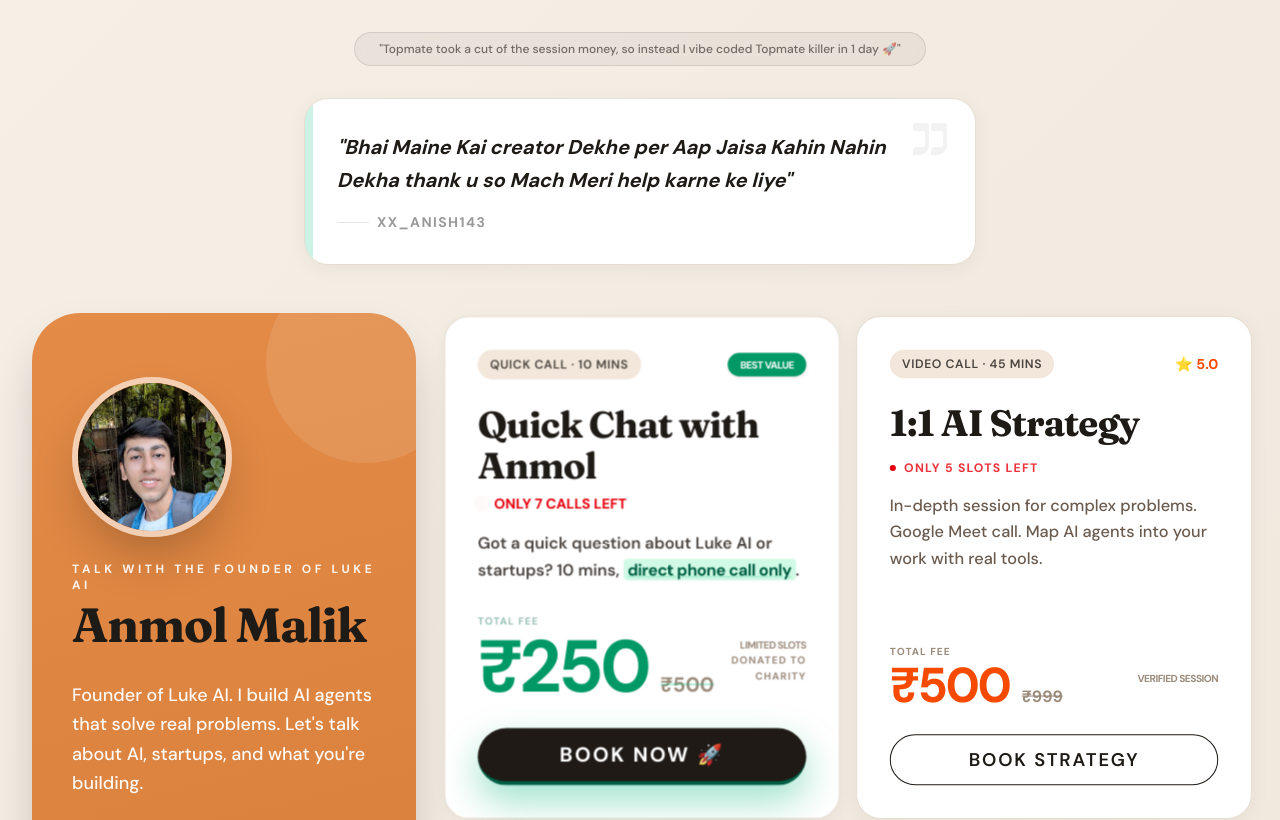
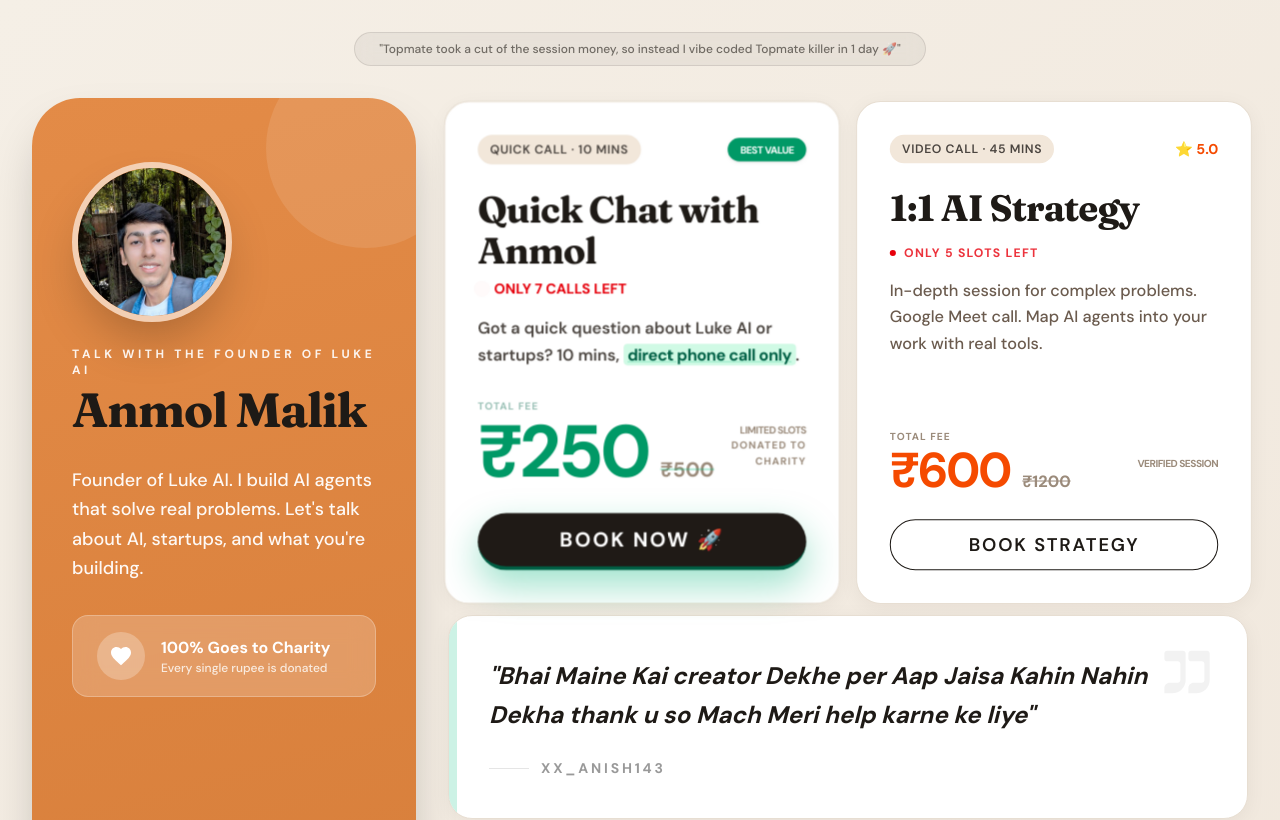
Before and after one commit to hash-anmol/talk-with-anmol, a Next.js app: page / in a window 1280 px wide. Shown: the top 820 px of the page. Built offline with nearby package versions, Linux system fonts and the light colour scheme; no server answers.

Commit message:
Reposition testimonial and update AI strategy price to ₹600

```diff
--- a/convex/bookings.ts
+++ b/convex/bookings.ts
@@ -12,7 +12,7 @@
     bookingType: v.union(v.literal("strategy"), v.literal("quick")),
   },
   handler: async (ctx, args) => {
-    const basePrice = args.bookingType === "strategy" ? 500 : 250;
+    const basePrice = args.bookingType === "strategy" ? 600 : 250;
     const price = args.recording ? basePrice + 200 : basePrice;
     const bookingId = await ctx.db.insert("bookings", {
       customerName: args.name,
--- a/src/app/booking/booking-form.tsx
+++ b/src/app/booking/booking-form.tsx
@@ -41,7 +41,7 @@
       .finally(() => setLoading(false));
   }, [date, bookingType]);
 
-  const basePrice = bookingType === "quick" ? 250 : 500;
+  const basePrice = bookingType === "quick" ? 250 : 600;
   const price = useMemo(() => (recording ? basePrice + 200 : basePrice), [recording, basePrice]);
 
   const submit = async () => {
--- a/src/app/page.tsx
+++ b/src/app/page.tsx
@@ -18,23 +18,6 @@
       {/* Banner */}
       <div className="mb-8 rounded-full bg-[#1f1a16]/5 px-6 py-2 text-xs font-medium text-[#1f1a16]/60 border border-[#1f1a16]/10 backdrop-blur-sm text-center">
         "Topmate took a cut of the session money, so instead I vibe coded Topmate killer in 1 day 🚀"
-      </div>
-
-      {/* Testimonial */}
-      <div className="mb-12 max-w-2xl w-full">
-        <div className="card bg-white/80 backdrop-blur-md p-8 rounded-[2rem] border-none shadow-xl relative overflow-hidden group">
-          <div className="absolute top-0 left-0 w-2 h-full bg-emerald-500/20"></div>
-          <svg className="absolute top-4 right-6 h-12 w-12 text-black/5" fill="currentColor" viewBox="0 0 24 24">
-            <path d="M14.017 21L14.017 18C14.017 16.8954 14.9124 16 16.017 16H19.017C19.5693 16 20.017 15.5523 20.017 15V9C20.017 8.44772 19.5693 8 19.017 8H15.017C14.4647 8 14.017 7.55228 14.017 7V5C14.017 4.44772 14.4647 4 15.017 4H21.017C21.5693 4 22.017 4.44772 22.017 5V15C22.017 17.7614 19.7784 20 17.017 20H14.017V21ZM5 21V18C5 16.8954 5.89543 16 7 16H10C10.5523 16 11 15.5523 11 15V9C11 8.44772 10.5523 8 10 8H6C5.44772 8 5 7.55228 5 7V5C5 4.44772 5.44772 4 6 4H12C12.5523 4 13 4.44772 13 5V15C13 17.7614 10.7614 20 8 20H5V21Z" />
-          </svg>
-          <p className="text-xl font-bold text-[#1e1a16] leading-relaxed relative z-10 italic">
-            "Bhai Maine Kai creator Dekhe per Aap Jaisa Kahin Nahin Dekha thank u so Mach Meri help karne ke liye"
-          </p>
-          <div className="mt-4 flex items-center gap-2">
-            <div className="h-px w-8 bg-black/10"></div>
-            <span className="text-sm font-black text-black/40 uppercase tracking-widest">xx_anish143</span>
-          </div>
-        </div>
       </div>
 
       <div className="mx-auto grid w-full max-w-[1400px] grid-cols-1 lg:grid-cols-12 gap-8 lg:items-stretch">
@@ -165,8 +148,8 @@
                   <div className="flex flex-col">
                     <span className="text-[10px] font-black text-[#9b8b7b] uppercase tracking-widest leading-none mb-1">Total Fee</span>
                     <div className="flex items-baseline gap-3">
-                      <span className="text-5xl font-black text-orange-600 leading-none tracking-tighter">₹500</span>
-                      <span className="text-base text-[#9b8b7b] line-through font-bold">₹999</span>
+                      <span className="text-5xl font-black text-orange-600 leading-none tracking-tighter">₹600</span>
+                      <span className="text-base text-[#9b8b7b] line-through font-bold">₹1200</span>
                     </div>
                   </div>
                   <div className="text-right flex flex-col items-end">
@@ -180,11 +163,28 @@
             </section>
           </div>
 
+          {/* Testimonial Section */}
+          <div className="w-full">
+            <div className="card bg-white/80 backdrop-blur-md p-10 rounded-[2.5rem] border-none shadow-lg relative overflow-hidden group">
+              <div className="absolute top-0 left-0 w-2 h-full bg-emerald-500/20"></div>
+              <svg className="absolute top-6 right-8 h-16 w-16 text-black/5" fill="currentColor" viewBox="0 0 24 24">
+                <path d="M14.017 21L14.017 18C14.017 16.8954 14.9124 16 16.017 16H19.017C19.5693 16 20.017 15.5523 20.017 15V9C20.017 8.44772 19.5693 8 19.017 8H15.017C14.4647 8 14.017 7.55228 14.017 7V5C14.017 4.44772 14.4647 4 15.017 4H21.017C21.5693 4 22.017 4.44772 22.017 5V15C22.017 17.7614 19.7784 20 17.017 20H14.017V21ZM5 21V18C5 16.8954 5.89543 16 7 16H10C10.5523 16 11 15.5523 11 15V9C11 8.44772 10.5523 8 10 8H6C5.44772 8 5 7.55228 5 7V5C5 4.44772 5.44772 4 6 4H12C12.5523 4 13 4.44772 13 5V15C13 17.7614 10.7614 20 8 20H5V21Z" />
+              </svg>
+              <p className="text-2xl font-bold text-[#1e1a16] leading-relaxed relative z-10 italic pr-12">
+                "Bhai Maine Kai creator Dekhe per Aap Jaisa Kahin Nahin Dekha thank u so Mach Meri help karne ke liye"
+              </p>
+              <div className="mt-6 flex items-center gap-3">
+                <div className="h-px w-10 bg-black/10"></div>
+                <span className="text-sm font-black text-black/40 uppercase tracking-[0.2em]">xx_anish143</span>
+              </div>
+            </div>
+          </div>
+
           {/* About Me */}
           <section className="card fade-in flex flex-col gap-6 p-10 rounded-[2.5rem] shadow-lg">
             <div className="flex flex-col md:flex-row md:items-center justify-between gap-6">
               <div>
-                <h3 className="text-2xl font-black tracking-tight">About me</h3>
+                <h3 className="text-2xl font-black tracking-tight text-[#1e1a16]">About me</h3>
                 <p className="mt-3 text-base leading-relaxed text-[#6b5b4e] max-w-2xl font-medium">
                   I'm building <strong>Luke AI</strong> — helping creators automate workflows. I work with folks who want clarity on AI agents without the hype. I run an AI automation agency, SunbloomAI, where we build advanced Agentic systems.
                 </p>
@@ -212,7 +212,7 @@
                 </svg>
               </div>
               <div>
-                <h4 className="text-xl font-black tracking-tight">Charity Ledger</h4>
+                <h4 className="text-xl font-black tracking-tight text-[#1e1a16]">Charity Ledger</h4>
                 <p className="mt-3 text-sm leading-relaxed text-[#6b5b4e] font-medium">
                   100% of proceeds are donated. Publicly tracked and transparent. No NGO claims, just honest impact.
                 </p>
@@ -225,7 +225,7 @@
             {/* Recording Card */}
             <section className="card flex flex-col justify-between border-none bg-indigo-50/40 p-8 shadow-xl rounded-[2.5rem]">
               <div>
-                <h4 className="text-xl font-black tracking-tight">Session Recording</h4>
+                <h4 className="text-xl font-black tracking-tight text-[#1e1a16]">Session Recording</h4>
                 <p className="mt-3 text-sm leading-relaxed text-[#6b5b4e] font-medium">
                   Keep a high-quality copy of our chat to share with your team or rewatch later.
                 </p>
```
